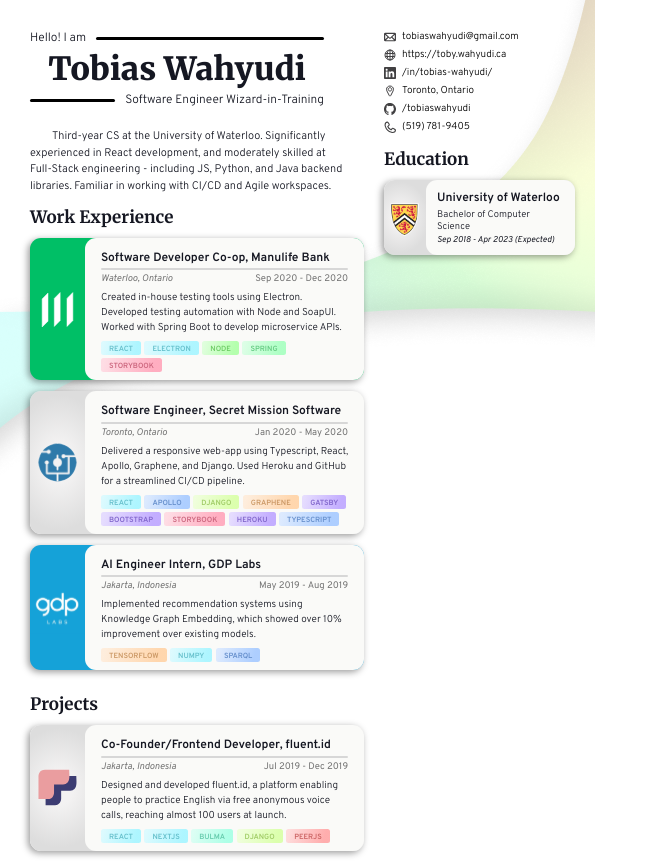
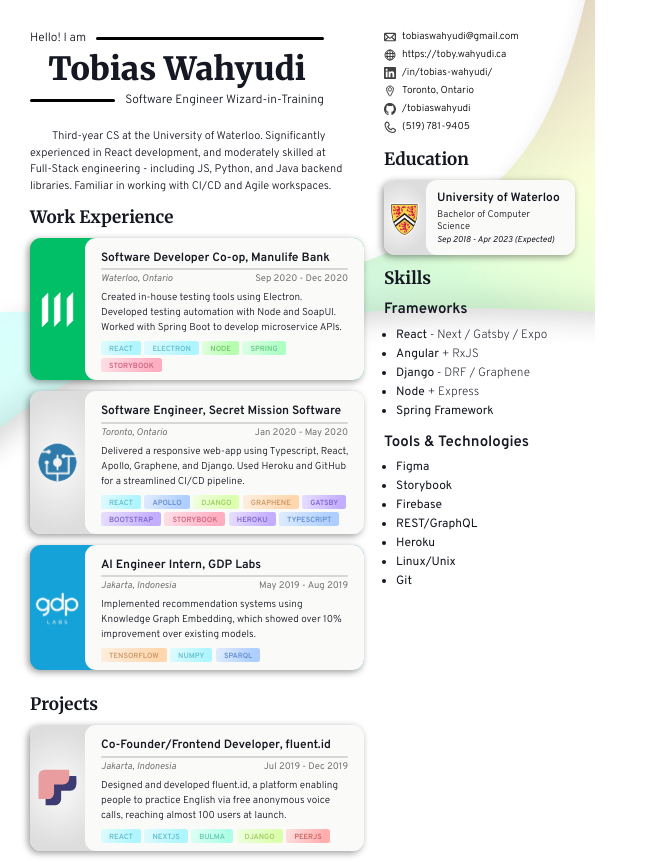
Before and after one commit to tobiaswahyudi/resume, a React (Create React App) app: page / in a window 1280 px wide. Shown: the whole page, without its empty margins (0-658 px from the left). Built offline with nearby package versions, Linux system fonts and the light colour scheme.

Commit message:
Add Skills section

```diff
--- a/public/index.html
+++ b/public/index.html
@@ -5,7 +5,7 @@
   <meta charset="utf-8" />
   <link rel="icon" href="%PUBLIC_URL%/favicon.ico" />
   <style>
-    @import url('https://fonts.googleapis.com/css2?family=Merriweather:wght@700;900&family=Overpass:ital,wght@0,300;0,400;0,600;1,400&display=swap');
+    @import url('https://fonts.googleapis.com/css2?family=Merriweather:wght@700;900&family=Overpass:ital,wght@0,100;0,200;0,300;0,400;0,500;0,600;1,400&display=swap');
   </style>
   <meta name="viewport" content="width=device-width, initial-scale=1" />
   <meta name="theme-color" content="#000000" />
--- a/src/Resume.css
+++ b/src/Resume.css
@@ -36,3 +36,12 @@
   margin-top: 12px;
   margin-bottom: 10px;
 }
+
+
+h3 {
+  font-family: 'Overpass', sans-serif;
+  font-weight: 600;
+  font-size: 15px;
+  line-height: 150%;
+  margin: 0;
+}
--- a/src/Resume.tsx
+++ b/src/Resume.tsx
@@ -2,6 +2,7 @@
 import Contact from './Contact';
 import Education from './Education';
 import './Resume.css';
+import Skills from './Skills';
 import Title from './Title';
 import { Work } from './Work';
 
@@ -25,6 +26,7 @@
         </div>
         <div className="right-column">
           <Education />
+          <Skills />
         </div>
       </div>
     </div>
--- /dev/null
+++ b/src/Skills.css
@@ -0,0 +1,14 @@
+ul {
+  padding: 5px 0 10px 1em;
+  font-weight: 400;
+  font-size: 12px;
+  margin: 0;
+}
+
+li {
+  margin-bottom: 3px;
+}
+
+li > span {
+  font-weight: 200;
+}
--- /dev/null
+++ b/src/Skills.tsx
@@ -0,0 +1,39 @@
+import React from 'react';
+import './Skills.css';
+
+export const Skills = () => {
+  return (
+    <div id="skills-section">
+      <h2>Skills</h2>
+      {/* <h3>Languages</h3>
+      <ul>
+        <li>JavaScript/TypeScript</li>
+        <li>C/C++</li>
+        <li>Java/Scala</li>
+        <li>Python</li>
+        <li>HTML/CSS</li>
+        <li>Rust</li>
+      </ul> */}
+      <h3>Frameworks</h3>
+      <ul>
+        <li>React<span> - Next / Gatsby / Expo</span></li>
+        <li>Angular<span> + RxJS</span></li>
+        <li>Django<span> - DRF / Graphene</span></li>
+        <li>Node<span> + Express</span></li>
+        <li>Spring Framework</li>
+      </ul>
+      <h3>{"Tools & Technologies"}</h3>
+      <ul>
+        <li>Figma</li>
+        <li>Storybook</li>
+        <li>Firebase</li>
+        <li>REST/GraphQL</li>
+        <li>Heroku</li>
+        <li>Linux/Unix</li>
+        <li>Git</li>
+      </ul>
+    </div>
+  );
+}
+
+export default Skills;
```
